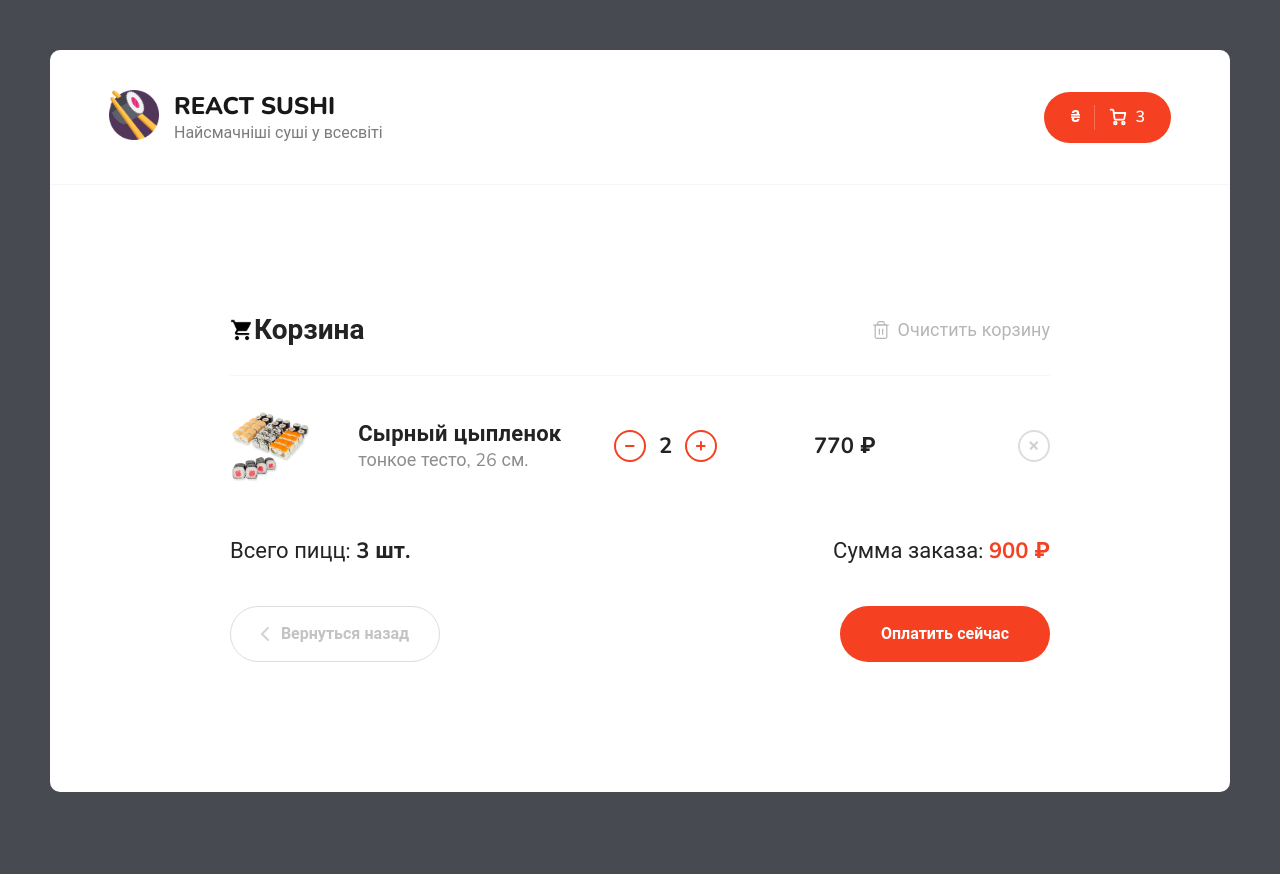
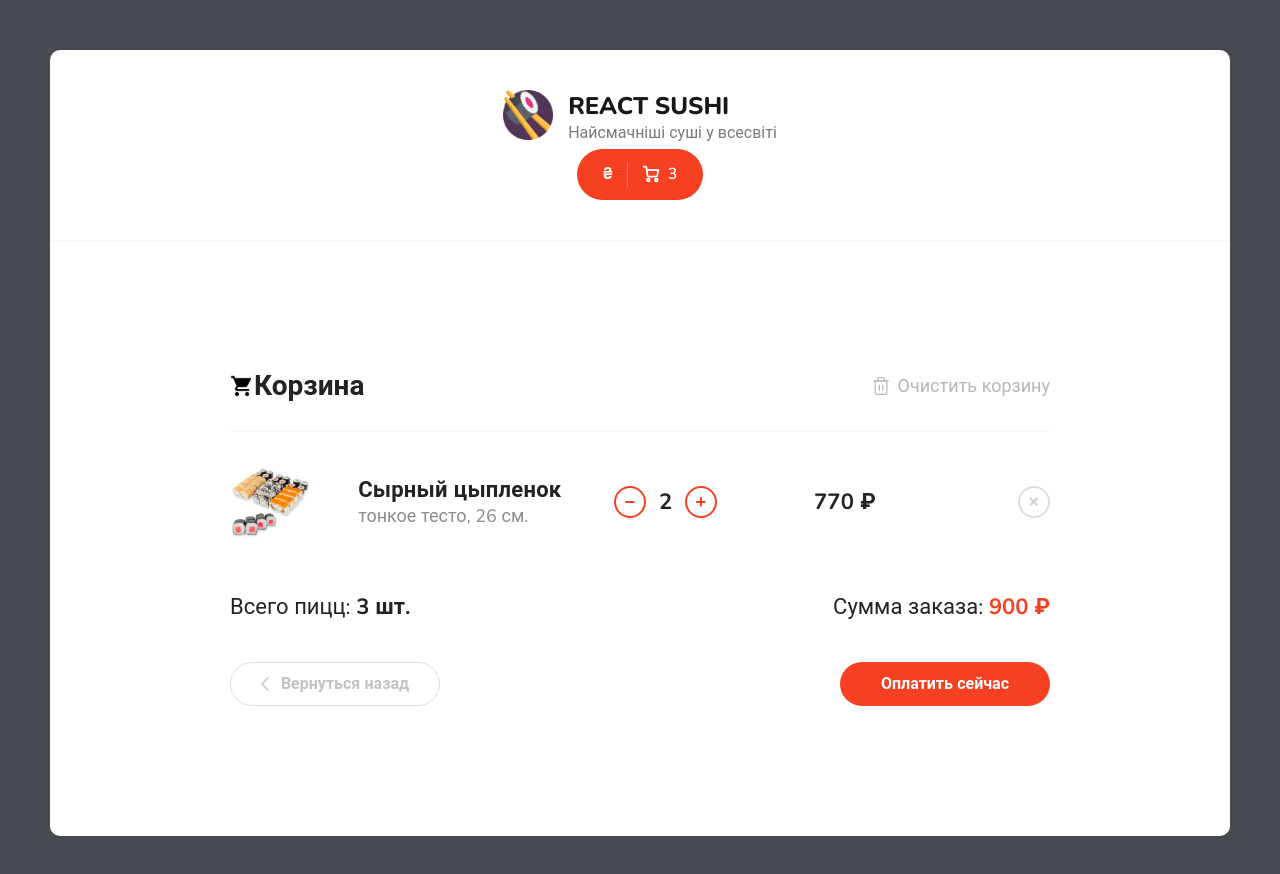
Before and after one commit to RomanRiezanov/React-Sushi, a React (Create React App) app: page /cart in a window 1280 px wide. Shown: the top 874 px of the page. Before the commit the page ends 842 px from the top, so only its background shows below. Built offline with nearby package versions, Linux system fonts and the light colour scheme.

Commit message:
added adaptive to header

```diff
--- a/src/components/Header/Header.module.scss
+++ b/src/components/Header/Header.module.scss
@@ -4,16 +4,19 @@
 .header {
   border-bottom: 1px solid $gray-line;
   padding: 40px 0;
-
+  @media (max-width: $small-mobile) {
+    padding: 20px 0;
+  }
   .container {
     display: flex;
     align-items: center;
     justify-content: space-between;
+    flex-direction: column;
   }
 
   &__logo {
     display: flex;
-
+    margin-bottom: 5px;
     img {
       margin-right: 15px;
     }
--- a/src/components/pages/Cart/CartWithOrder/CartWithOrder.module.scss
+++ b/src/components/pages/Cart/CartWithOrder/CartWithOrder.module.scss
@@ -161,7 +161,7 @@
       justify-content: space-between;
       margin-top: 40px;
       @media (max-width: $small-mobile) {
-        flex-direction: column;
+        flex-direction: column-reverse;
         align-items: center;
       }
       .go_back_btn {
@@ -171,7 +171,7 @@
         width: 210px;
         border-color: darken($color: $gray-line, $amount: 10);
         @media (max-width: $small-mobile) {
-          margin-bottom: 15px;
+          margin-top: 15px;
         }
         span {
           color: darken($color: $gray-line, $amount: 20);
@@ -197,7 +197,7 @@
         font-size: 16px;
         font-weight: 600;
         width: 210px;
-        padding: 16px;
+        padding: 10px;
       }
     }
   }
```
